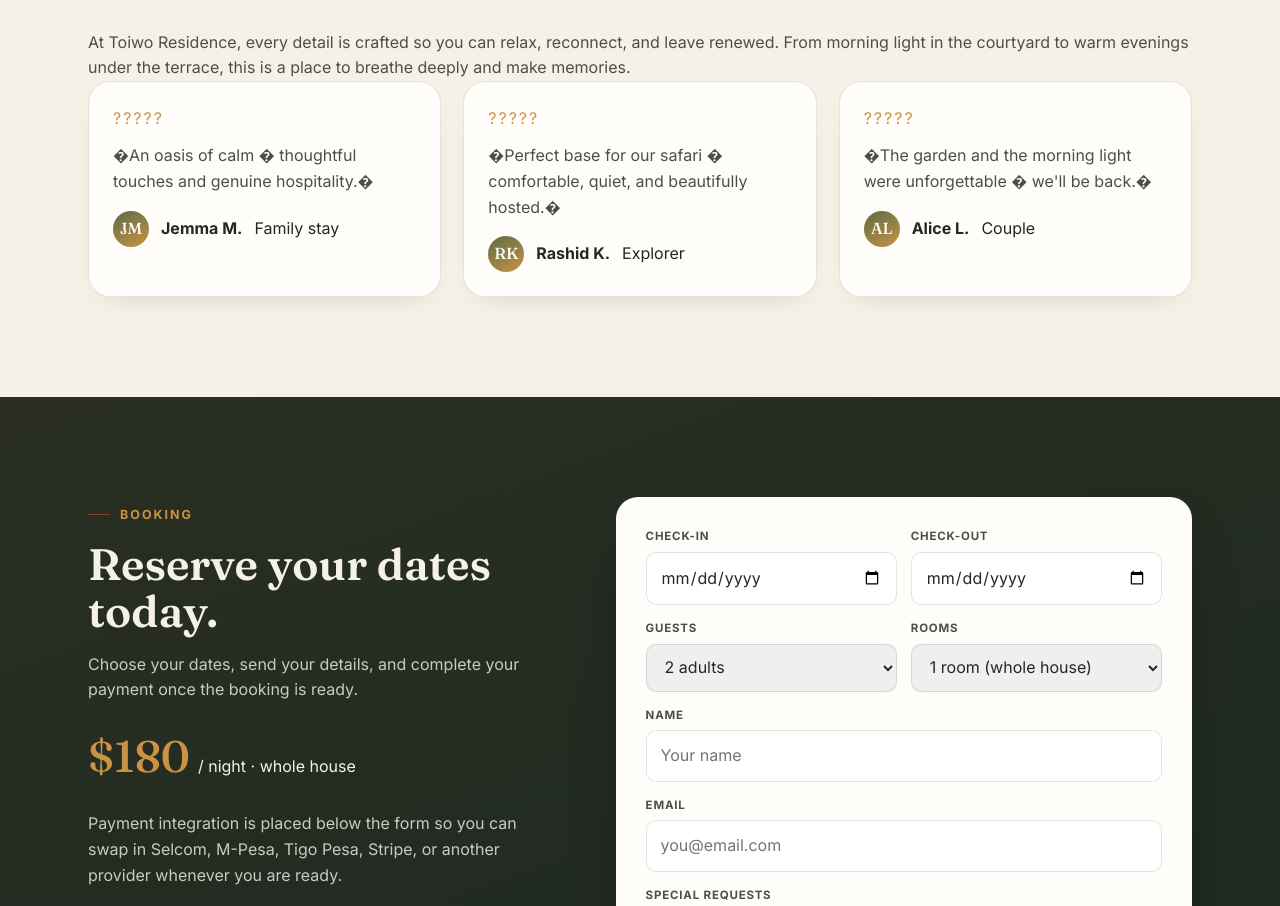
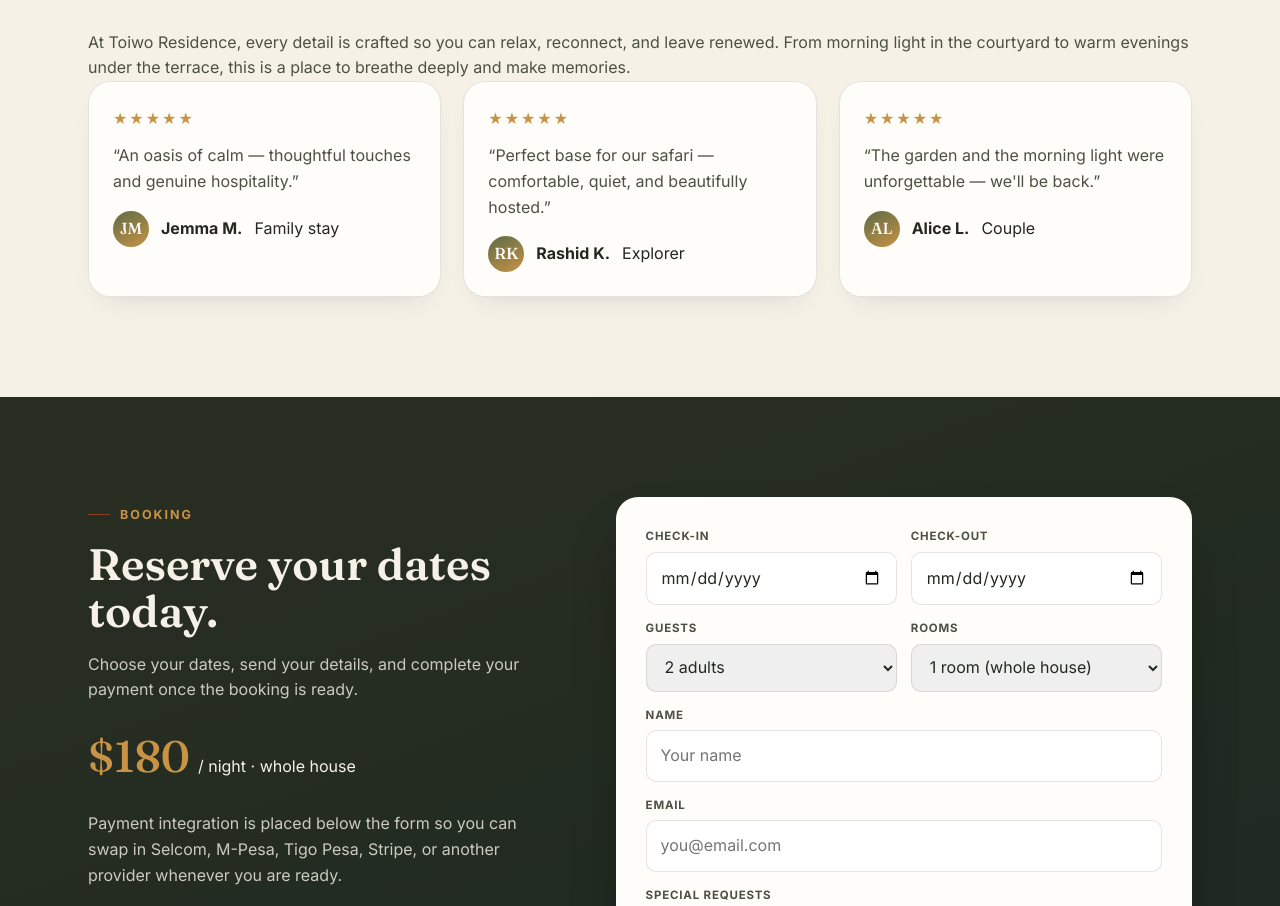
Before and after one commit to jermainelotto5-cyber/toiwo, a plain HTML site: page frontend/index.html in a window 1280 px wide. Shown: the part 4579-5485 px from the top of the page. Drawn offline with nearby package versions, Linux system fonts and the light colour scheme.

Commit message:
Fix review stars and review text encoding; improve gallery

```diff
--- a/frontend/index.html
+++ b/frontend/index.html
@@ -438,9 +438,9 @@
     <div class="section-head"><div><div class="eyebrow">Welcome Guests</div><h2>Your stay, reimagined</h2></div></div>
     <p class="lead" style="color:var(--ink-soft);">At Toiwo Residence, every detail is crafted so you can relax, reconnect, and leave renewed. From morning light in the courtyard to warm evenings under the terrace, this is a place to breathe deeply and make memories.</p>
     <div class="rev-grid" id="reviewsGrid">
-      <div class="rev-card"><div class="stars">?????</div><p>�An oasis of calm � thoughtful touches and genuine hospitality.�</p><div class="who"><div class="avatar">JM</div><strong>Jemma M.</strong><span>Family stay</span></div></div>
-      <div class="rev-card"><div class="stars">?????</div><p>�Perfect base for our safari � comfortable, quiet, and beautifully hosted.�</p><div class="who"><div class="avatar">RK</div><strong>Rashid K.</strong><span>Explorer</span></div></div>
-      <div class="rev-card"><div class="stars">?????</div><p>�The garden and the morning light were unforgettable � we'll be back.�</p><div class="who"><div class="avatar">AL</div><strong>Alice L.</strong><span>Couple</span></div></div>
+      <div class="rev-card"><div class="stars">★★★★★</div><p>“An oasis of calm — thoughtful touches and genuine hospitality.”</p><div class="who"><div class="avatar">JM</div><strong>Jemma M.</strong><span>Family stay</span></div></div>
+      <div class="rev-card"><div class="stars">★★★★★</div><p>“Perfect base for our safari — comfortable, quiet, and beautifully hosted.”</p><div class="who"><div class="avatar">RK</div><strong>Rashid K.</strong><span>Explorer</span></div></div>
+      <div class="rev-card"><div class="stars">★★★★★</div><p>“The garden and the morning light were unforgettable — we'll be back.”</p><div class="who"><div class="avatar">AL</div><strong>Alice L.</strong><span>Couple</span></div></div>
     </div>
   </div>
 </section>
```
